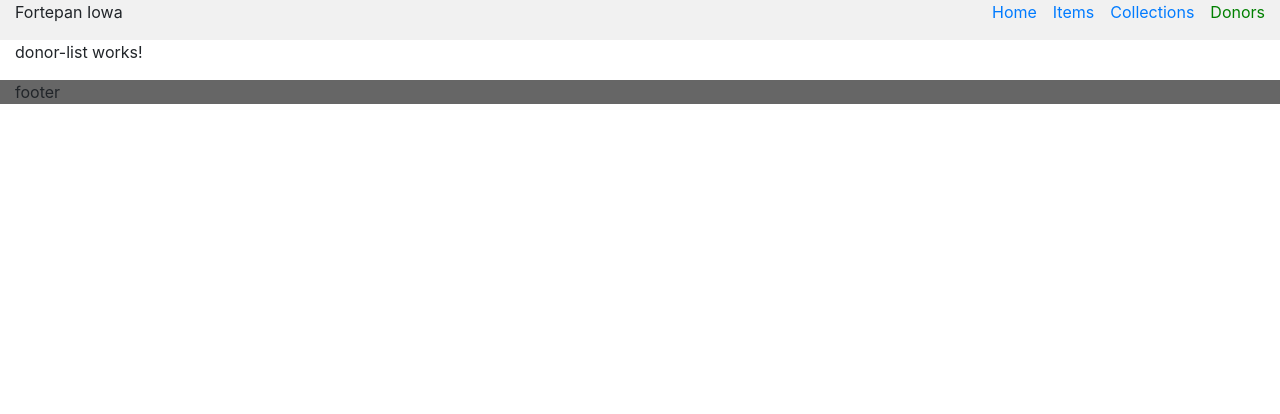
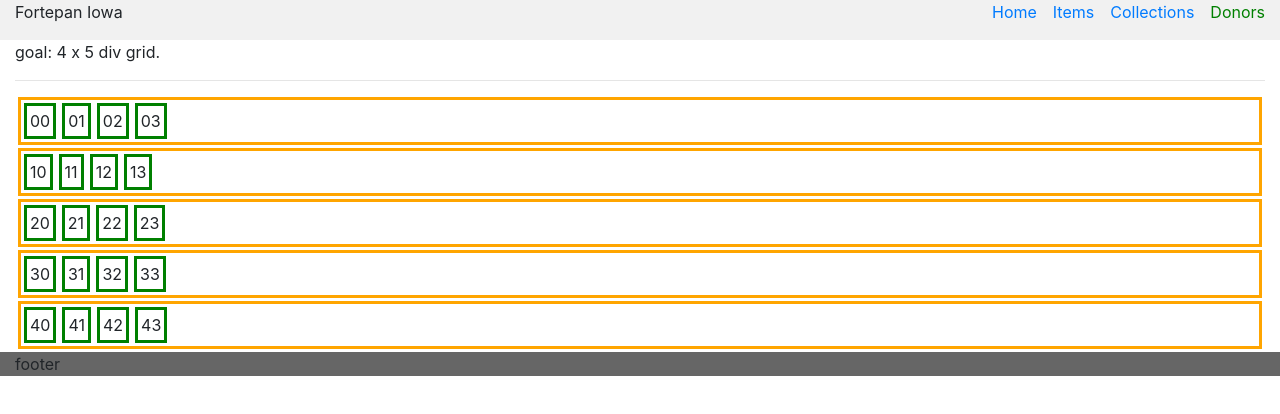
Before and after one commit to jdavcs/kronofoto-ng, an Angular app: page /donors in a window 1280 px wide. Shown: the top 414 px of the page. Built offline with nearby package versions, Linux system fonts and the light colour scheme.

Commit message:
Refactor CollectionList component: data+headers loading and display.

```diff
--- a/src/app/app-routing.module.ts
+++ b/src/app/app-routing.module.ts
@@ -6,12 +6,17 @@ import { DonorDetailComponent } from './donor-detail/donor-detail.component';
 import { HomeComponent } from './home/home.component';
 import { PageNotFoundComponent } from './pagenotfound/pagenotfound.component';
 
+import { FooComponent } from './foo.component';
+
 const appRoutes: Routes = [
   { path: 'donors', component: DonorListComponent },
   { path: 'donors/:id', component: DonorDetailComponent },
 
+  { path: 'foo', component: FooComponent },
+
   { path: '', component: HomeComponent },
   { path: '**', component: PageNotFoundComponent }
+
 ]
 
 @NgModule({
--- a/src/app/app.module.ts
+++ b/src/app/app.module.ts
@@ -15,6 +15,9 @@ import { PageNotFoundComponent } from './pagenotfound/pagenotfound.component';
 import { PhotoService } from './photo.service';
 import { CollectionService } from './model/collection.service';
 
+import { FooComponent } from './foo.component';
+
+
 @NgModule({
   imports: [
     BrowserModule,
@@ -24,6 +27,7 @@ import { CollectionService } from './model/collection.service';
     AppRoutingModule
   ],
   declarations: [
+    FooComponent,
     AppComponent,
     DonorListComponent,
     DonorDetailComponent,
--- a/src/app/collections/collection-list.component.html
+++ b/src/app/collections/collection-list.component.html
@@ -1,18 +1,12 @@
 <div *ngIf="recordsGrid">
 
   <p>Displaying records {{first}}-{{last}} of {{total}}</p>
-
   <p>
-
   <a [routerLink]="['/collections']">first</a>
   <a [routerLink]="['/collections']">previous</a>
-
   loop over pages
-
   <a [routerLink]="getNextLink()">next</a>
   <a [routerLink]="['/collections']">last</a>
-
-
   </p>
 
 
--- a/src/app/collections/collection-list.component.ts
+++ b/src/app/collections/collection-list.component.ts
@@ -1,29 +1,26 @@
 import { Component, OnInit } from '@angular/core';
+import { HttpParams, HttpResponse } from '@angular/common/http';
+import { Observable } from 'rxjs/Observable';
 import { Router, ActivatedRoute, ParamMap } from '@angular/router';
+
+import { Collection } from '../model/collection';
 import { CollectionService } from '../model/collection.service';
-import { Collection } from '../model/collection';
+import { environment } from '../../environments/environment';
 import { YearSpanPipe } from '../year-span.pipe';
-import { environment } from '../../environments/environment';
-
-import { Observable } from 'rxjs/Observable';
-
-import { HttpParams, HttpResponse } from '@angular/common/http';
-
 
 @Component({
   templateUrl: './collection-list.component.html',
   styleUrls: ['./collection-list.component.scss']
 })
 export class CollectionListComponent implements OnInit {
-  readonly columns: number = 4;
-  readonly imgSuffix: string = '_f.jpg';
   recordsGrid: Collection[][] = [];
-  first: number;
-  last: number;
-  total: number;
+  columns: number = 4;
+  totalRecords: number;
+  firstRecord: number;
+  lastRecord: number;
+  totalPages: number;
   pageSize: number;
-
-  foo$: Observable<Collection[]>;
+  pageNumber: number;
 
   constructor(
     private collectionService: CollectionService,
@@ -36,25 +33,24 @@ export class CollectionListComponent implements OnInit {
         const limit:  number = Number(qParams.get('limit')) || CollectionService.DEFAULT_PAGE_SIZE;
         return this.collectionService.getCollections(offset, limit)
       })
-      .subscribe( data => this.processData(data) );
+      .subscribe( data => {
+        this.loadHeaders(data.headers);
+        this.displayData(data.body);
+      });
   }
 
-  processData(data) {
-    const records = data.body;
-    const headers = data.headers;
+  loadHeaders(headers) {
+    //TODO: add exception handling (there's no default values for total records)
+    this.totalRecords = parseInt(headers.get(environment.pagination.headers.totalRecords));
+    this.firstRecord  = parseInt(headers.get(environment.pagination.headers.firstRecord));
+    this.lastRecord   = parseInt(headers.get(environment.pagination.headers.lastRecord));
+    this.totalPages   = parseInt(headers.get(environment.pagination.headers.totalPages));
+    this.pageSize     = parseInt(headers.get(environment.pagination.headers.pageSize));
+    this.pageNumber   = parseInt(headers.get(environment.pagination.headers.pageNumber));
+  }
 
-    //get these from http headers. Must test this very carefully!
-    //provide default values just in case
-    ////also, get these from the env
-    this.first = parseInt(headers.get('paging-first-record'));
-    this.last =  parseInt(headers.get('paging-last-record'));
-    this.total = parseInt(headers.get('paging-total-records'));
-    this.pageSize = parseInt(headers.get('paging-page-size'));
-
-    console.log(this.pageSize);
-    console.log(this.getRowCount(this.pageSize));
-
-    const rows = this.getRowCount(this.pageSize);
+  displayData(records) {
+    const rows = Math.ceil(this.pageSize / this.columns);
     for (let i=0; i<rows; i++) {
       let cols = [];
       this.recordsGrid.push(cols);
@@ -66,15 +62,12 @@ export class CollectionListComponent implements OnInit {
   }
 
   getNextLink(){
+    //TODO
     return ['/collections?offset=20'];
   }
 
-  private getRowCount(count): number {
-    const remainder = count % this.columns;
-    return Math.floor(count / this.columns) + Math.min(1, remainder);
-  }
-
   getImgSrc(coll) {
-    return environment.collections.pathToFeatured + coll.featured_item_identifier + this.imgSuffix;
+    return environment.collections.pathToFeatured +
+      coll.featured_item_identifier + environment.collections.imgSuffix;
   }
 }
--- a/src/app/donor-list/donor-list.component.html
+++ b/src/app/donor-list/donor-list.component.html
@@ -1,3 +1,10 @@
-<p>
-  donor-list works!
-</p>
+goal: 4 x 5 div grid.  <hr>
+
+
+
+<div class="foo1" *ngFor="let r of rows">
+  <div class="foo2" *ngFor="let c of r">
+    {{c}}
+  </div>
+
+</div>
--- a/src/app/donor-list/donor-list.component.ts
+++ b/src/app/donor-list/donor-list.component.ts
@@ -1,13 +1,24 @@
 import { Component, OnInit } from '@angular/core';
 
 @Component({
-  selector: 'app-donor-list',
   templateUrl: './donor-list.component.html',
   styleUrls: ['./donor-list.component.scss']
 })
 export class DonorListComponent implements OnInit {
+  rows;
 
-  constructor() { }
+  constructor() {
+    this.rows = [];
+
+    for (let i=0; i<5; i++) {
+      let cols = [];
+      this.rows.push(cols);
+      for (let j=0; j<4; j++) {
+        cols.push(' ' + i + j);
+      }
+    }
+
+  }
 
   ngOnInit() {
   }
--- /dev/null
+++ b/src/app/foo.component.ts
@@ -0,0 +1,28 @@
+import { Component } from '@angular/core';
+import { Subject } from 'rxjs/Subject';
+import { Observable } from 'rxjs/Observable';
+
+@Component({
+  selector: 'app-foo',
+  template: `
+  <button (click)= "publish($event)">emit event</button>
+  <p *ngFor="let click of clicks; let i=index">
+   {{i}}: {{click}}
+  </p>
+  `
+})
+export class FooComponent {
+  clickEmitter: Observable<Event>;
+  private clickSubject: Subject<Event> = new Subject();
+  clicks: Array<Event> = [];
+
+  constructor() {
+    this.clickEmitter = this.clickSubject.asObservable(); //so can't call next() - i.e., no publishing.
+    this.clickEmitter
+      .subscribe(clickEvent => this.clicks.push(clickEvent));
+  }
+
+  publish(e:Event): void {
+    this.clickSubject.next(e);
+  }
+}
--- a/src/environments/environment.ts
+++ b/src/environments/environment.ts
@@ -1,14 +1,17 @@
 export const environment = {
   production: false,
-  httpHeaders: {
-    pagingRecords  : 'Paging-total-records',
-    pagingPages    : 'Paging-total-pages',
-    pagingPagesize : 'Paging-page-size',
-    pagingPage     : 'Paging-page',
-    pagingFirst    : 'Paging-first-record',
-    pagingLast     : 'Paging-last-record'
+  pagination: {
+    headers: {
+      totalRecords : 'Pagination-Total-Records',
+      firstRecord  : 'Pagination-First-Record',
+      lastRecord   : 'Pagination-Last-Record',
+      totalPages   : 'Pagination-Total-Pages',
+      pageSize     : 'Pagination-Page-Size',
+      pageNumber   : 'Pagination-Page-Number'
+    }
   },
   collections : {
-    pathToFeatured: 'http://localhost/fortepan/featured/'
+    pathToFeatured: 'http://localhost/fortepan/featured/',
+    imgSuffix: '_f.jpg'
   }
 };
--- a/src/styles.scss
+++ b/src/styles.scss
@@ -1,3 +1,18 @@
+
+.foo1 {
+  border: 3px solid orange;
+  margin: 3px;
+}
+
+.foo2 {
+  border: 3px solid green;
+  margin: 3px;
+  display: inline-block;
+  padding: 3px;
+}
+
+
+
 body {
   background: #fff;
 }
```
Also changed, not shown: src/environments/environment.prod.ts (+11 -8 lines), src/app/app.component.html (line endings or trailing spaces), 1 other file (tests, documents, lock files or other folders).
